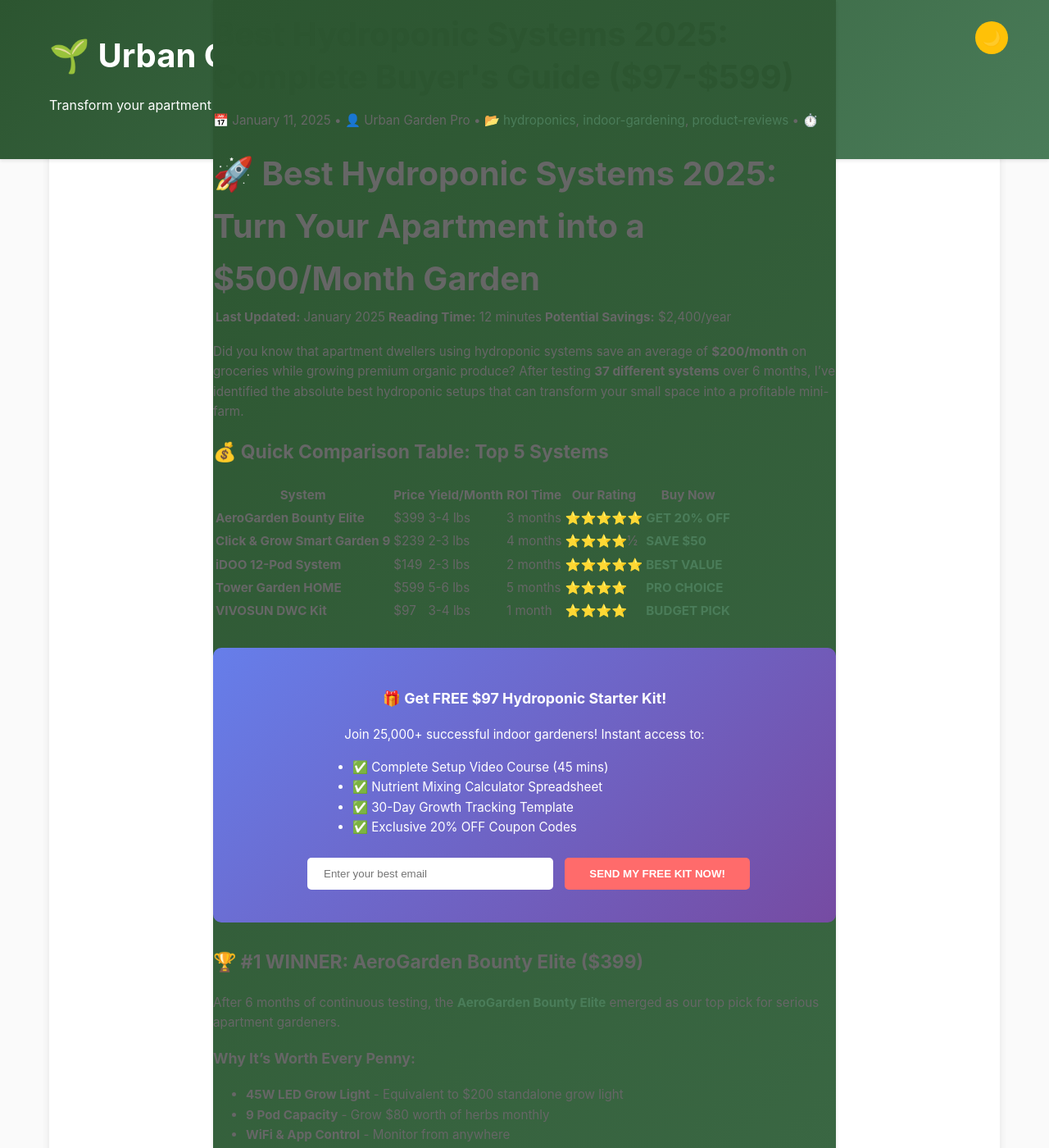
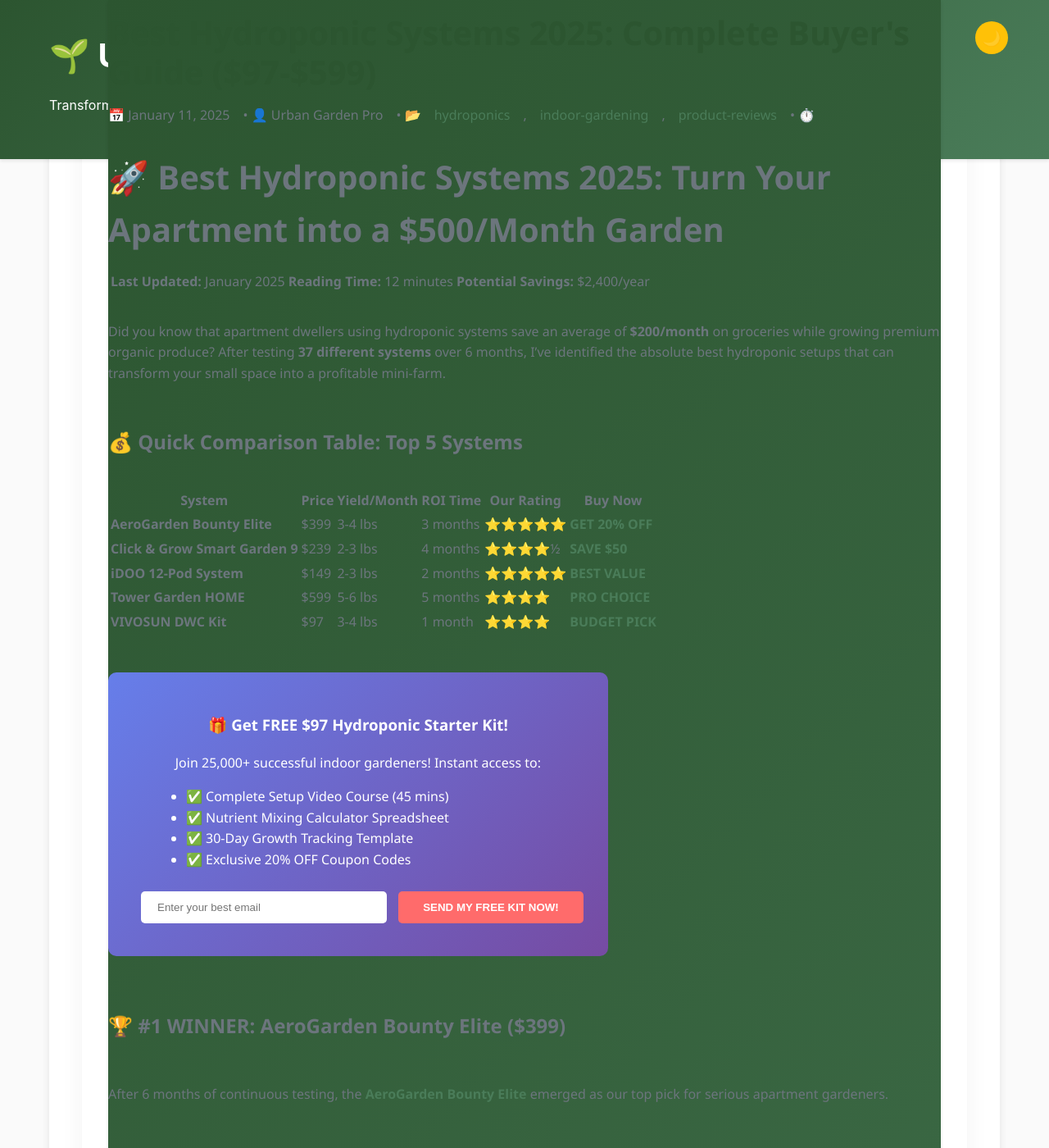
Before and after one commit to kokman168/urban-garden-blog, a Jekyll site: the page built from _posts/2025-01-11-best-hydroponic-systems-2025.md, in a window 1280 px wide and 1400 px high, scrolled down 4920 px. Shown: the whole window at 82% size. Built offline with Jekyll 4.4.1, drawn with Linux system fonts in a browser that asks for light colours.

Commit message:
Redesign post template with enhanced typography and responsive layout

```diff
--- a/_layouts/post.html
+++ b/_layouts/post.html
@@ -79,12 +79,6 @@ layout: default
       {{ content }}
     </div>
 
-    <!-- Mid-content Ad -->
-    <div class="mid-content-ad">
-      <script async="async" data-cfasync="false" src="//pl27402864.profitablearetecpn.com/830860d8df05622ee5f5d4bf36d29d8/invoke.js"></script>
-      <div id="container-830860d8df05622ee5f5d4bf36d29d8"></div>
-    </div>
-
     <!-- Sidebar -->
     <aside class="sidebar">
       <!-- Adsterra 300x250 -->
@@ -99,6 +93,7 @@ layout: default
             };
         </script>
         <script type="text/javascript" src="//www.highperformanceformat.com/18819be5412e5814769a2fff10580050/invoke.js"></script>
+        <div class="ad-label">Advertisement</div>
       </div>
 
       <!-- Amazon Products -->
@@ -121,6 +116,12 @@ layout: default
         </div>
       </div>
     </aside>
+  </div>
+
+  <!-- Mid-content Ad -->
+  <div class="mid-content-ad">
+    <script async="async" data-cfasync="false" src="//pl27402864.profitablearetecpn.com/830860d8df05622ee5f5d4bf36d29d8/invoke.js"></script>
+    <div id="container-830860d8df05622ee5f5d4bf36d29d8"></div>
   </div>
 
   <!-- Author Bio -->
@@ -182,35 +183,47 @@ layout: default
 </article>
 
 <style>
+/* Professional Blog Post Styling */
 .post {
-  max-width: 800px;
+  max-width: 1200px;
   margin: 0 auto;
-  padding: 20px;
+  padding: 2rem;
+  font-family: 'Segoe UI', Tahoma, Geneva, Verdana, sans-serif;
+  background: #fff;
+  box-shadow: 0 0 30px rgba(0, 0, 0, 0.05);
+  border-radius: 12px;
 }
 
 .post-header {
-  margin-bottom: 30px;
-  padding-bottom: 20px;
-  border-bottom: 2px solid #e0e0e0;
+  margin-bottom: 2rem;
+  padding-bottom: 1.5rem;
+  border-bottom: 1px solid #eaeaea;
 }
 
 .post-title {
   color: #2c5530;
-  margin-bottom: 15px;
-  line-height: 1.3;
+  font-size: 2.5rem;
+  margin-bottom: 1rem;
+  line-height: 1.2;
+  font-weight: 700;
 }
 
 .post-meta {
-  color: #666;
-  font-size: 0.95rem;
+  color: #6c757d;
+  font-size: 1rem;
+  display: flex;
+  flex-wrap: wrap;
+  gap: 1rem;
 }
 
 .post-meta a {
   color: #4a7c59;
   text-decoration: none;
+  transition: color 0.2s ease;
 }
 
 .post-meta a:hover {
+  color: #2c5530;
   text-decoration: underline;
 }
 
@@ -218,155 +231,301 @@ layout: default
 .social-share {
   display: flex;
   align-items: center;
-  gap: 10px;
-  padding: 20px 0;
-  margin-bottom: 20px;
-  border-bottom: 1px solid #e0e0e0;
+  gap: 0.8rem;
+  padding: 1.5rem 0;
+  margin-bottom: 2rem;
+  border-bottom: 1px solid #eaeaea;
   flex-wrap: wrap;
 }
 
 .share-label {
-  font-weight: bold;
-  color: #666;
-  margin-right: 10px;
+  font-weight: 600;
+  color: #495057;
+  margin-right: 0.5rem;
+  font-size: 1rem;
 }
 
 .share-btn {
   display: inline-flex;
   align-items: center;
   justify-content: center;
-  width: 40px;
-  height: 40px;
+  width: 44px;
+  height: 44px;
   border-radius: 50%;
-  background: #f0f0f0;
-  color: #666;
+  background: #f8f9fa;
+  color: #495057;
   text-decoration: none;
   transition: all 0.3s ease;
+  border: 1px solid #e9ecef;
 }
 
 .share-btn:hover {
   transform: translateY(-3px);
+  box-shadow: 0 4px 8px rgba(0, 0, 0, 0.1);
+}
+
+.share-btn svg {
+  width: 20px;
+  height: 20px;
 }
 
 .share-btn.twitter:hover {
   background: #1DA1F2;
   color: white;
+  border-color: #1DA1F2;
 }
 
 .share-btn.facebook:hover {
   background: #4267B2;
   color: white;
+  border-color: #4267B2;
 }
 
 .share-btn.pinterest:hover {
   background: #E60023;
   color: white;
+  border-color: #E60023;
 }
 
 .share-btn.reddit:hover {
   background: #FF4500;
   color: white;
+  border-color: #FF4500;
 }
 
 .share-btn.email:hover {
   background: #2c5530;
   color: white;
+  border-color: #2c5530;
+}
+
+/* Ad Banners */
+.ad-banner {
+  margin: 1.5rem 0;
+  text-align: center;
 }
 
 /* Content Layout */
 .content-wrapper {
   display: grid;
-  grid-template-columns: 1fr 320px;
-  gap: 2rem;
+  grid-template-columns: 1fr 300px;
+  gap: 2.5rem;
   margin: 2rem 0;
+}
+
+.mid-content-ad {
+  margin: 2rem 0;
+  text-align: center;
+  padding: 1.5rem;
+  background: #f8f9fa;
+  border-radius: 10px;
+  border: 1px solid #e9ecef;
 }
 
 /* Post Content */
 .post-content {
   line-height: 1.8;
-  font-size: 1.1rem;
-  color: #333;
+  font-size: 1.15rem;
+  color: #343a40;
   min-height: 400px;
+  /* Improved typography */
+  font-weight: 400;
+  letter-spacing: 0.01em;
+}
+
+.post-content h2 {
+  color: #2c5530;
+  margin: 2.5rem 0 1.5rem;
+  padding-bottom: 0.75rem;
+  border-bottom: 2px solid #e0f0e0;
+  font-size: 1.8rem;
+  font-weight: 700;
+  letter-spacing: -0.03em;
+}
+
+.post-content h3 {
+  color: #4a7c59;
+  margin: 2rem 0 1rem;
+  font-size: 1.4rem;
+  font-weight: 600;
+  letter-spacing: -0.02em;
+}
+
+.post-content p {
+  margin-bottom: 1.5rem;
+  color: #495057;
+}
+
+.post-content img {
+  max-width: 100%;
+  height: auto;
+  border-radius: 12px;
+  margin: 1.5rem 0;
+  box-shadow: 0 4px 12px rgba(0, 0, 0, 0.08);
+}
+
+.post-content a {
+  color: #ff9500;
+  text-decoration: none;
+  font-weight: 500;
+}
+
+.post-content a:hover {
+  text-decoration: underline;
+}
+
+.post-content ul, .post-content ol {
+  margin: 1.5rem 0;
+  padding-left: 2rem;
+}
+
+.post-content li {
+  margin: 0.75rem 0;
+}
+
+.post-content blockquote {
+  border-left: 4px solid #2c5530;
+  padding: 1rem 1.5rem;
+  margin: 2rem 0;
+  font-style: italic;
+  color: #6c757d;
+  background: #f8f9fa;
+  border-radius: 0 8px 8px 0;
 }
 
 /* Sidebar */
 .sidebar {
   display: flex;
   flex-direction: column;
-  gap: 1.5rem;
+  gap: 1.8rem;
 }
 
 .ad-unit {
   text-align: center;
-  padding: 1rem;
+  padding: 1.2rem;
   background: #f8f9fa;
-  border-radius: 8px;
+  border-radius: 10px;
+  border: 1px solid #e9ecef;
 }
 
 .sidebar-products {
   background: #f0f8f0;
   padding: 1.5rem;
-  border-radius: 8px;
+  border-radius: 10px;
+  border: 1px solid #d0e8d0;
 }
 
 .sidebar-products h4 {
   color: #2c5530;
-  margin-bottom: 1rem;
+  margin-bottom: 1.2rem;
   text-align: center;
+  font-size: 1.3rem;
+  font-weight: 600;
+  border-bottom: 2px solid #e0f0e0;
+  padding-bottom: 0.5rem;
 }
 
 .product-item {
   background: white;
-  border: 1px solid #ddd;
+  border: 1px solid #e0e0e0;
   border-radius: 8px;
-  padding: 1rem;
+  padding: 1.2rem;
   margin-bottom: 1rem;
+  transition: all 0.3s ease;
+}
+
+.product-item:hover {
+  border-color: #2c5530;
+  transform: translateY(-2px);
+  box-shadow: 0 4px 12px rgba(44, 85, 48, 0.1);
 }
 
 .product-item h5 {
-  margin: 0 0 0.5rem 0;
+  margin: 0 0 0.7rem 0;
   color: #2c5530;
+  font-size: 1.1rem;
+  font-weight: 600;
+}
+
+.product.ad-label {
+  font-size: 0.8rem;
+  color: #6c757d;
+  text-align: center;
+  margin-top: 0.5rem;
+  font-style: italic;
 }
 
 .product-item p {
-  font-size: 0.9rem;
-  color: #666;
-  margin: 0.5rem 0;
+  font-size: 0.95rem;
+  color: #6c757d;
+  margin: 0.7rem 0;
 }
 
 .amazon-btn {
   background: #ff9500;
   color: white;
-  padding: 0.5rem 1rem;
+  padding: 0.6rem 1.2rem;
   text-decoration: none;
-  border-radius: 5px;
-  font-size: 0.9rem;
+  border-radius: 6px;
+  font-size: 0.95rem;
   display: inline-block;
-  transition: background 0.3s ease;
+  transition: all 0.3s ease;
+  font-weight: 500;
+  text-align: center;
+  border: none;
+  cursor: pointer;
 }
 
 .amazon-btn:hover {
   background: #e6851a;
+  transform: translateY(-2px);
+  box-shadow: 0 4px 8px rgba(255, 149, 0, 0.2);
+}
+
+/* Author Bio */
+.author-bio {
+  background: #f8f9fa;
+  padding: 2rem;
+  border-radius: 12px;
+  margin: 2.5rem 0;
+  border: 1px solid #e9ecef;
+}
+
+.author-bio h3 {
+  color: #2c5530;
+  margin-bottom: 1rem;
+  font-size: 1.4rem;
+}
+
+.author-bio p {
+  color: #495057;
+  line-height: 1.7;
+  font-size: 1rem;
 }
 
 /* Newsletter CTA */
 .newsletter-cta {
   background: linear-gradient(135deg, #e8f5e8, #d4f1d4);
-  padding: 2rem;
-  border-radius: 10px;
+  padding: 2.5rem;
+  border-radius: 12px;
   margin: 3rem 0;
   text-align: center;
+  border: 1px solid #c0e0c0;
 }
 
 .newsletter-cta h3 {
   color: #2c5530;
   margin-bottom: 1rem;
+  font-size: 1.5rem;
 }
 
 .newsletter-cta p {
   font-size: 1.1rem;
-  color: #333;
+  color: #495057;
   margin-bottom: 1.5rem;
+  max-width: 600px;
+  margin-left: auto;
+  margin-right: auto;
 }
 
 .newsletter-form {
@@ -380,9 +539,16 @@ layout: default
 .newsletter-form input {
   padding: 1rem;
   border: 1px solid #ccc;
-  border-radius: 5px;
+  border-radius: 8px;
   font-size: 1rem;
   min-width: 300px;
+  outline: none;
+  transition: border-color 0.3s ease;
+}
+
+.newsletter-form input:focus {
+  border-color: #2c5530;
+  box-shadow: 0 0 0 3px rgba(44, 85, 48, 0.1);
 }
 
 .newsletter-form button {
@@ -390,102 +556,51 @@ layout: default
   color: white;
   padding: 1rem 2rem;
   border: none;
-  border-radius: 5px;
+  border-radius: 8px;
   cursor: pointer;
   font-size: 1rem;
-  font-weight: bold;
-  transition: background 0.3s ease;
+  font-weight: 600;
+  transition: all 0.3s ease;
+  min-width: 200px;
 }
 
 .newsletter-form button:hover {
   background: #1f3d24;
-}
-
-.post-content h2 {
-  color: #2c5530;
-  margin: 30px 0 15px;
-  padding-bottom: 10px;
-  border-bottom: 2px solid #e0f0e0;
-}
-
-.post-content h3 {
-  color: #4a7c59;
-  margin: 25px 0 15px;
-}
-
-.post-content img {
-  max-width: 100%;
-  height: auto;
-  border-radius: 10px;
-  margin: 20px 0;
-}
-
-.post-content a {
-  color: #ff9500;
-  text-decoration: none;
-}
-
-.post-content a:hover {
-  text-decoration: underline;
-}
-
-.post-content ul, .post-content ol {
-  margin: 20px 0;
-  padding-left: 30px;
-}
-
-.post-content li {
-  margin: 10px 0;
-}
-
-.post-content blockquote {
-  border-left: 4px solid #2c5530;
-  padding-left: 20px;
-  margin: 20px 0;
-  font-style: italic;
-  color: #666;
-}
-
-/* Author Bio */
-.author-bio {
-  background: #f8f9fa;
-  padding: 25px;
-  border-radius: 10px;
-  margin: 40px 0;
-}
-
-.author-bio h3 {
-  color: #2c5530;
-  margin-bottom: 10px;
+  transform: translateY(-2px);
+  box-shadow: 0 4px 12px rgba(44, 85, 48, 0.2);
 }
 
 /* Related Posts */
 .related-posts {
-  margin: 40px 0;
+  margin: 3rem 0;
+  padding-top: 2rem;
+  border-top: 1px solid #eaeaea;
 }
 
 .related-posts h3 {
   color: #2c5530;
-  margin-bottom: 20px;
+  margin-bottom: 1.5rem;
+  font-size: 1.5rem;
 }
 
 .related-grid {
   display: grid;
-  grid-template-columns: repeat(auto-fit, minmax(200px, 1fr));
-  gap: 20px;
+  grid-template-columns: repeat(auto-fit, minmax(250px, 1fr));
+  gap: 1.5rem;
 }
 
 .related-post {
   background: white;
-  padding: 15px;
-  border-radius: 8px;
-  border: 1px solid #e0e0e0;
+  padding: 1.5rem;
+  border-radius: 10px;
+  border: 1px solid #e9ecef;
   transition: all 0.3s ease;
 }
 
 .related-post:hover {
   border-color: #2c5530;
-  transform: translateY(-2px);
+  transform: translateY(-3px);
+  box-shadow: 0 6px 16px rgba(44, 85, 48, 0.1);
 }
 
 .related-post a {
@@ -494,88 +609,101 @@ layout: default
 
 .related-post h4 {
   color: #2c5530;
-  margin: 0 0 8px;
-  font-size: 1rem;
+  margin: 0 0 0.8rem;
+  font-size: 1.1rem;
+  font-weight: 600;
 }
 
 .related-date {
-  color: #999;
-  font-size: 0.85rem;
+  color: #6c757d;
+  font-size: 0.9rem;
 }
 
 /* Post Footer */
 .post-footer {
-  margin-top: 40px;
-  padding-top: 30px;
-  border-top: 2px solid #e0e0e0;
+  margin-top: 3rem;
+  padding-top: 2rem;
+  border-top: 1px solid #eaeaea;
 }
 
 .post-tags {
-  margin-bottom: 20px;
+  margin-bottom: 2rem;
 }
 
 .tag {
   display: inline-block;
   background: #f0f8f0;
   color: #2c5530;
-  padding: 5px 12px;
+  padding: 0.5rem 1rem;
   border-radius: 20px;
-  margin: 5px;
+  margin: 0.3rem;
   text-decoration: none;
   font-size: 0.9rem;
   transition: all 0.3s ease;
+  border: 1px solid #d0e8d0;
 }
 
 .tag:hover {
   background: #2c5530;
   color: white;
+  transform: translateY(-2px);
 }
 
 /* Post Navigation */
 .post-nav {
   display: flex;
   justify-content: space-between;
-  margin-top: 30px;
-  padding-top: 20px;
-  border-top: 1px solid #e0e0e0;
+  margin-top: 2rem;
+  padding-top: 1.5rem;
+  border-top: 1px solid #eaeaea;
 }
 
 .nav-prev, .nav-next {
   color: #4a7c59;
   text-decoration: none;
-  font-weight: bold;
+  font-weight: 600;
   transition: color 0.3s ease;
+  padding: 0.8rem 1.5rem;
+  border-radius: 8px;
+  background: #f8f9fa;
+  border: 1px solid #e9ecef;
 }
 
 .nav-prev:hover, .nav-next:hover {
   color: #2c5530;
+  background: #e9f5e9;
 }
 
 /* Responsive */
 @media (max-width: 1024px) {
   .content-wrapper {
     grid-template-columns: 1fr;
-    gap: 1.5rem;
+    gap: 2rem;
   }
 
   .sidebar {
     order: -1;
-    flex-direction: row;
-    overflow-x: auto;
+    flex-direction: column;
+    gap: 1.5rem;
+  }
+
+  .mid-content-ad {
+    margin: 2rem 0;
+    text-align: center;
   }
 }
 
 @media (max-width: 768px) {
   .post {
-    padding: 15px;
+    padding: 1.5rem;
   }
 
   .post-title {
-    font-size: 1.8rem;
+    font-size: 2rem;
   }
 
   .post-content {
-    font-size: 1rem;
+    font-size: 1.05rem;
   }
 
   .social-share {
@@ -588,7 +716,7 @@ layout: default
 
   .post-nav {
     flex-direction: column;
-    gap: 15px;
+    gap: 1rem;
   }
 
   .newsletter-form {
@@ -596,13 +724,56 @@ layout: default
   }
 
   .newsletter-form input {
-    min-width: 250px;
-    width: 100%;
+    min-width: 100%;
+  }
+
+  .newsletter-form button {
+    min-width: 100%;
   }
 
   .sidebar {
     flex-direction: column;
   }
 }
+
+@media (max-width: 480px) {
+  .post {
+    padding: 1rem;
+  }
+
+  .post-title {
+    font-size: 1.8rem;
+  }
+
+  .post-content {
+    font-size: 1rem;
+    line-height: 1.7;
+  }
+
+  .content-wrapper {
+    gap: 1.5rem;
+  }
+
+  .social-share {
+    gap: 0.5rem;
+  }
+
+  .share-btn {
+    width: 36px;
+    height: 36px;
+  }
+
+  .newsletter-cta {
+    padding: 1.5rem;
+  }
+
+  .author-bio {
+    padding: 1.5rem;
+  }
+
+  .related-post {
+    padding: 1rem;
+  }
+}
 </style>
 </article>
```
